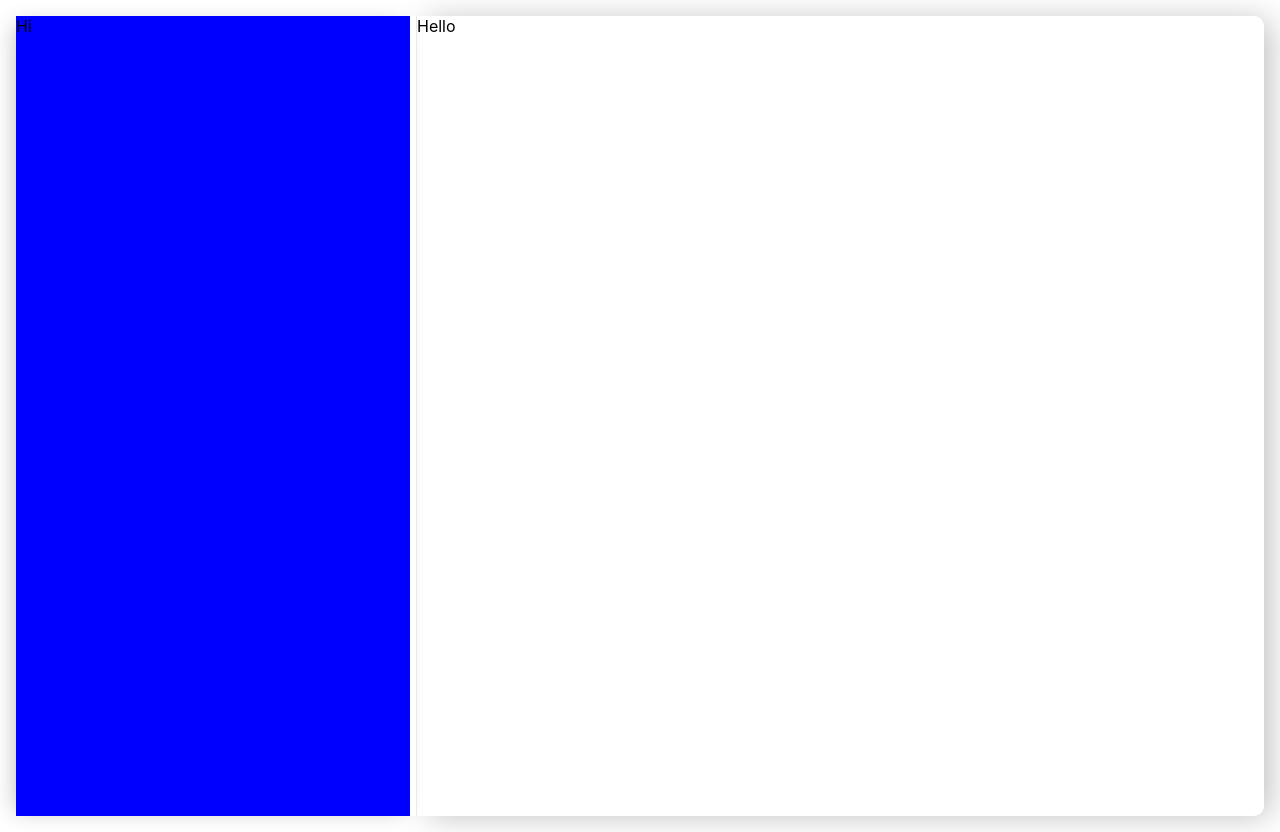
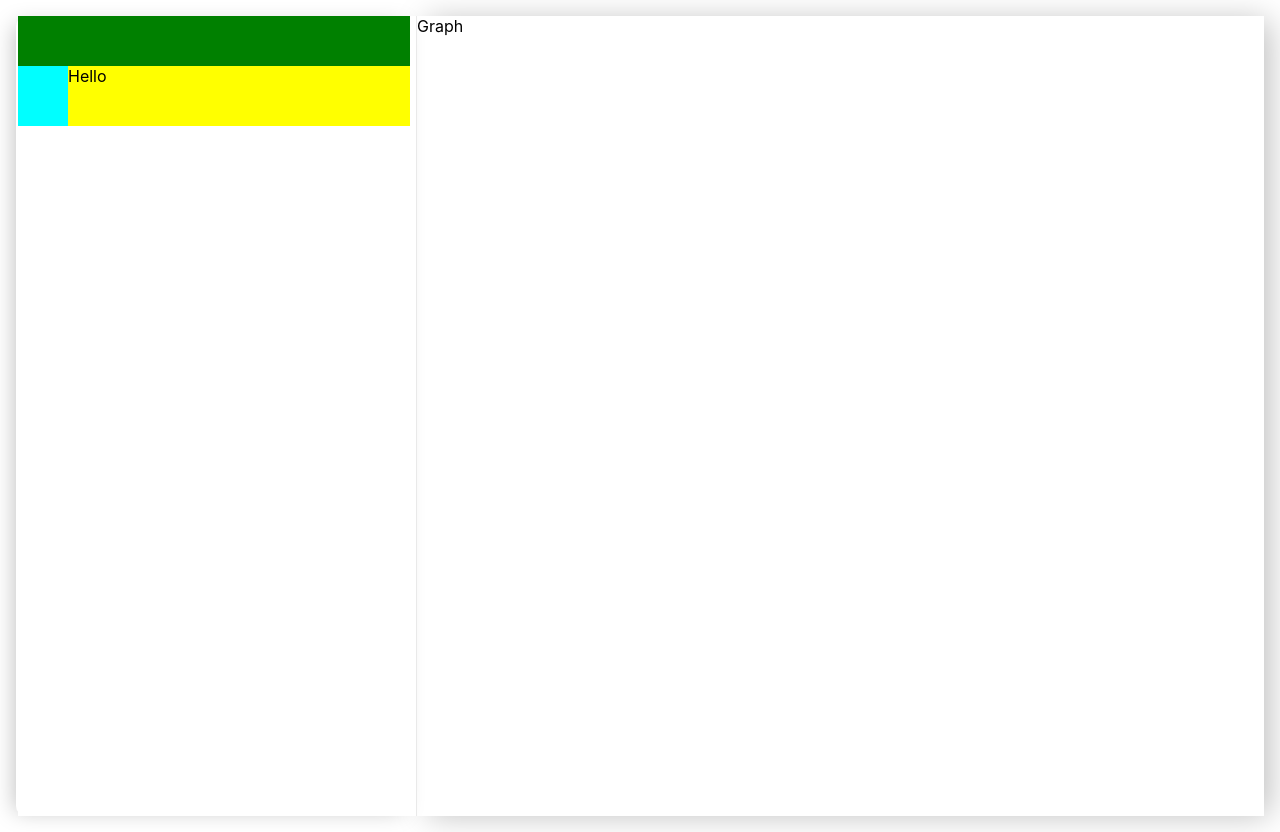
Before and after one commit to Aapuji/Graphing-Calculator, a React (Create React App) app: page / in a window 1280 px wide. Built offline with nearby package versions, Linux system fonts and the light colour scheme.

Commit message:
Added sidebar and expression stuff

```diff
--- a/package.json
+++ b/package.json
@@ -12,7 +12,6 @@
     "@types/react-dom": "^17.0.11",
     "react": "^17.0.2",
     "react-dom": "^17.0.2",
-    "react-draggable": "^4.4.4",
     "react-scripts": "5.0.0",
     "typescript": "^4.5.5",
     "web-vitals": "^2.1.4"
--- a/src/App.css
+++ b/src/App.css
@@ -42,8 +42,8 @@
 /* Main Page */
 
 :root {
-  --graph-bg-color: blue;
-  --eqbar-bg-color: green;
+  --graph-bg-color: white;
+  --eqbar-bg-color: white;
 
 }
 
@@ -65,13 +65,12 @@ main {
   max-width: 100%;
   flex-basis: 67vw;
   flex-grow: 1;
-  border: 2px solid purple;
 }
 
 /* Equation Sidebar */
 
 #eqbar {
-  background-color: var(--eqbar-bg-color);
+  background-color: white;
   border-top: 2px solid black;
   border-bottom: 2px solid black;
 }
@@ -150,6 +149,7 @@ main {
 
 .app-sidebar .app-sidebar-content {
   flex: 1;
+  margin-left: 2px;
 }
 
 .app-sidebar .app-sidebar-resizer {
--- a/src/App.tsx
+++ b/src/App.tsx
@@ -2,8 +2,7 @@ import React, { MutableRefObject, useEffect, useRef, useState, useCallback, CSSP
 import logo from './logo.svg';
 import Graph  from './graph/Graph';
 import './App.css';
-import Draggable from 'react-draggable';
-import { getPositionOfLineAndCharacter } from 'typescript';
+import Cell from './cells/Cell';
 
 // function App(props: any){
 //   let sidebarWT = window.innerWidth / 3, sidebarHT;
@@ -127,13 +126,14 @@ function App() {
         style={{ width: sidebarWidth }}
         onMouseDown={(e) => e.preventDefault()}
       >
-        <div className="app-sidebar-content" style={{backgroundColor: 'blue'}}>
-          Hi
+        <div className="app-sidebar-content" style={{backgroundColor: 'white'}}>
+          <div id="expresison-list" style={{height: '50px', backgroundColor: 'green'}}/>
+          <Cell />
         </div>
         <div className="app-sidebar-resizer" onMouseDown={startResizing} />
       </div>
       <div className="app-frame" >
-        Hello
+        <Graph />
       </div>
     </div>
   );
--- a/src/cells/Cell.css
+++ b/src/cells/Cell.css
@@ -1 +1,18 @@
-* {}
+.eqbar-cell {
+    display: flex;
+    flex-direction: row;
+    height: 60px;
+    background-color: yellow;
+}
+
+.cell-drag-icon {
+    width: 50px;
+    height: inherit;
+    float: left;
+    background-color: aqua;
+}
+
+.cell-content {
+    flex-grow: 1;
+    /* TODO center text vertically */
+}
--- a/src/cells/Cell.tsx
+++ b/src/cells/Cell.tsx
@@ -1,3 +1,16 @@
 import react from 'react';
+import './Cell.css';
 
-let x = 1;
+function Cell(props: any): JSX.Element {
+
+
+
+    return <div className="eqbar-cell">
+        <div className="cell-drag-icon"></div>
+        <div className="cell-content">
+            Hello
+        </div>
+    </div>;
+}
+
+export default Cell;
```
Also changed, not shown: 1 other file (tests, documents, lock files or other folders).
